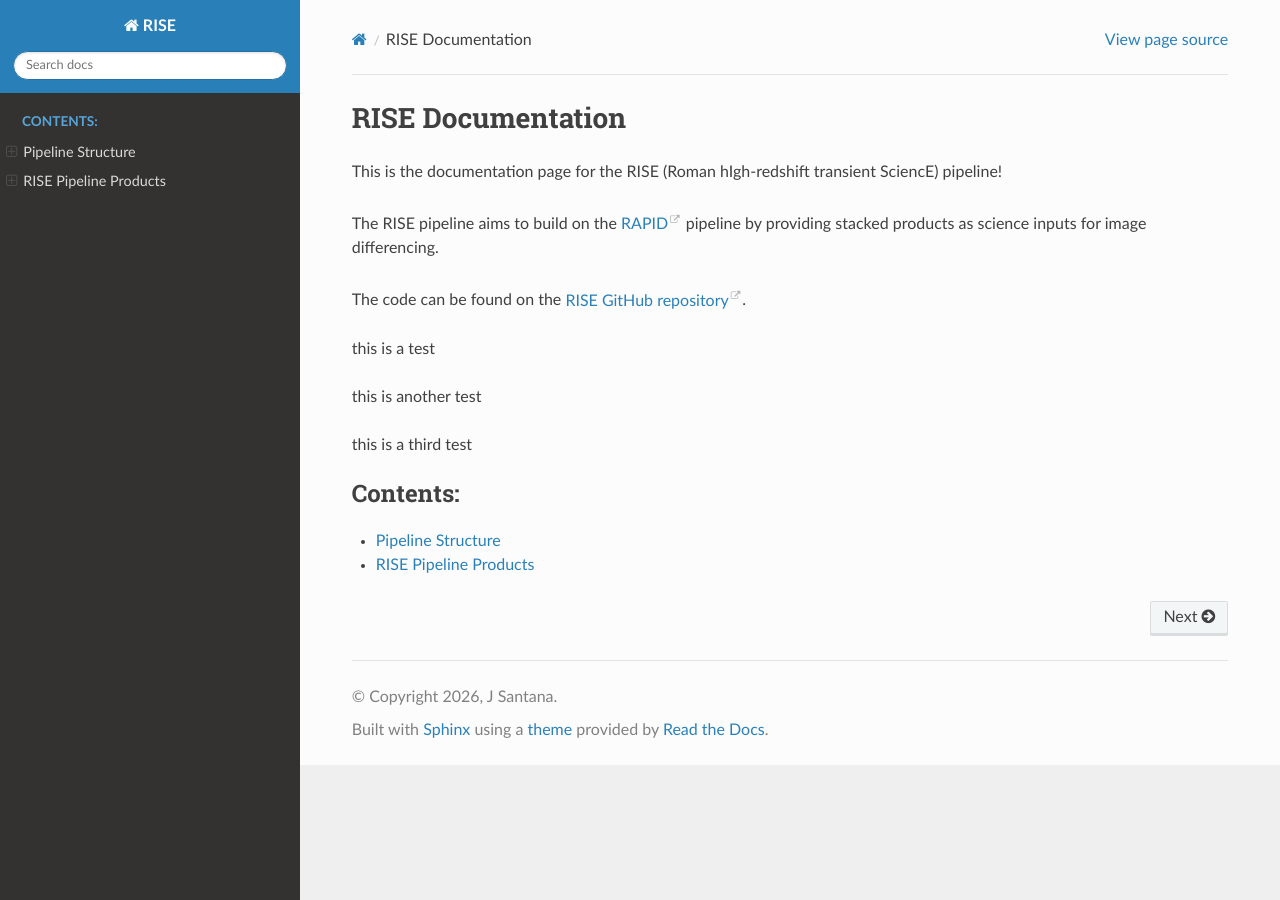
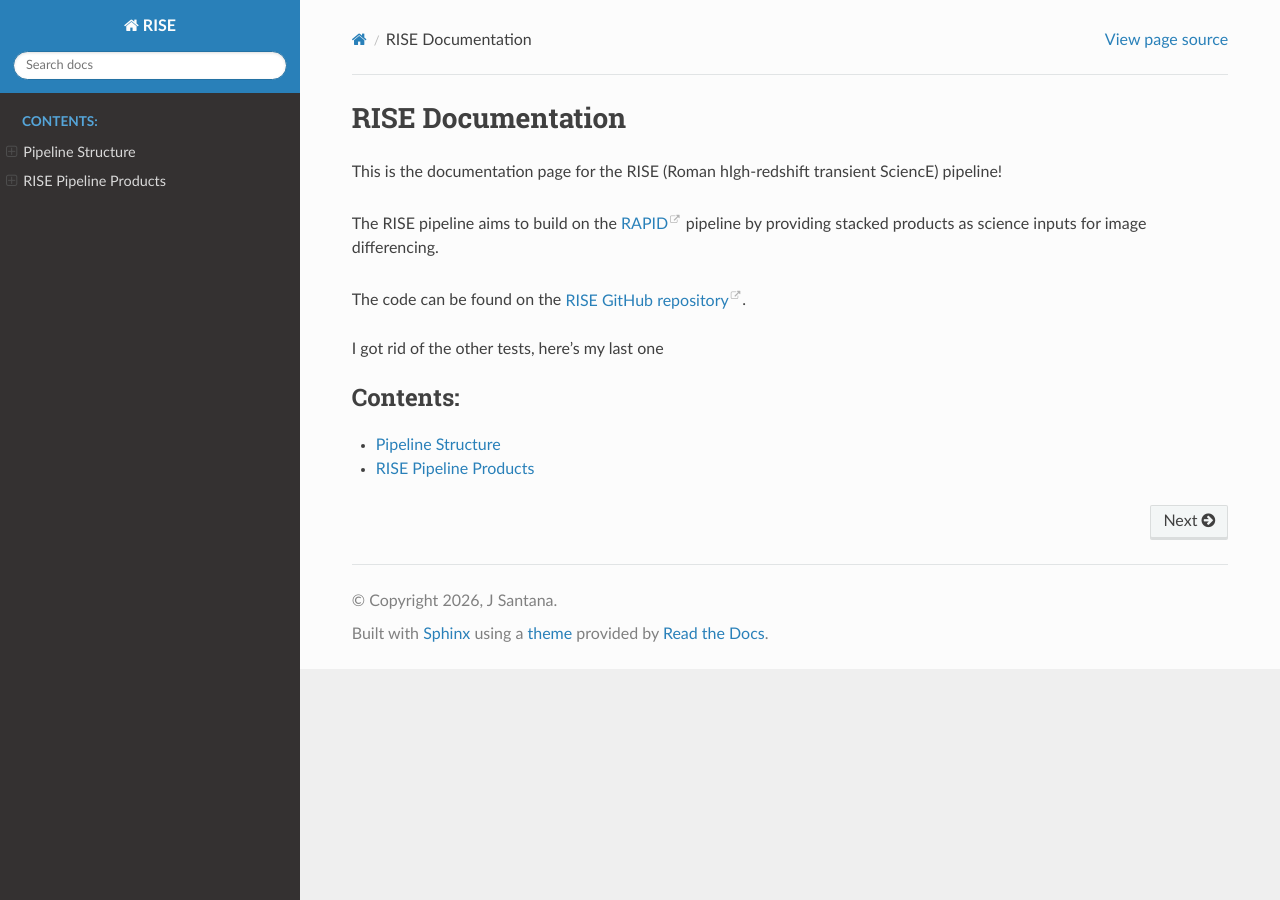
Before and after one commit to joseph-santana/RISE-docs, a Sphinx documentation site: the page built from source/index.rst, in a window 1280 px wide. Built offline with Sphinx 7.4.7 and the Read the Docs theme 3.1.0, drawn with Linux system fonts in a browser that asks for light colours.

Commit message:
cache test

```diff
--- a/source/index.rst
+++ b/source/index.rst
@@ -12,11 +12,7 @@ The RISE pipeline aims to build on the `RAPID`_ pipeline by providing stacked pr
 
 The code can be found on the `RISE GitHub repository`_.
 
-this is a test
-
-this is another test
-
-this is a third test
+I got rid of the other tests, here's my last one
 
 .. _RISE GitHub repository: https://github.com/joseph-santana/RISE
 .. _RAPID: https://caltech-ipac-rapid.readthedocs.io/en/latest/index.html
```
